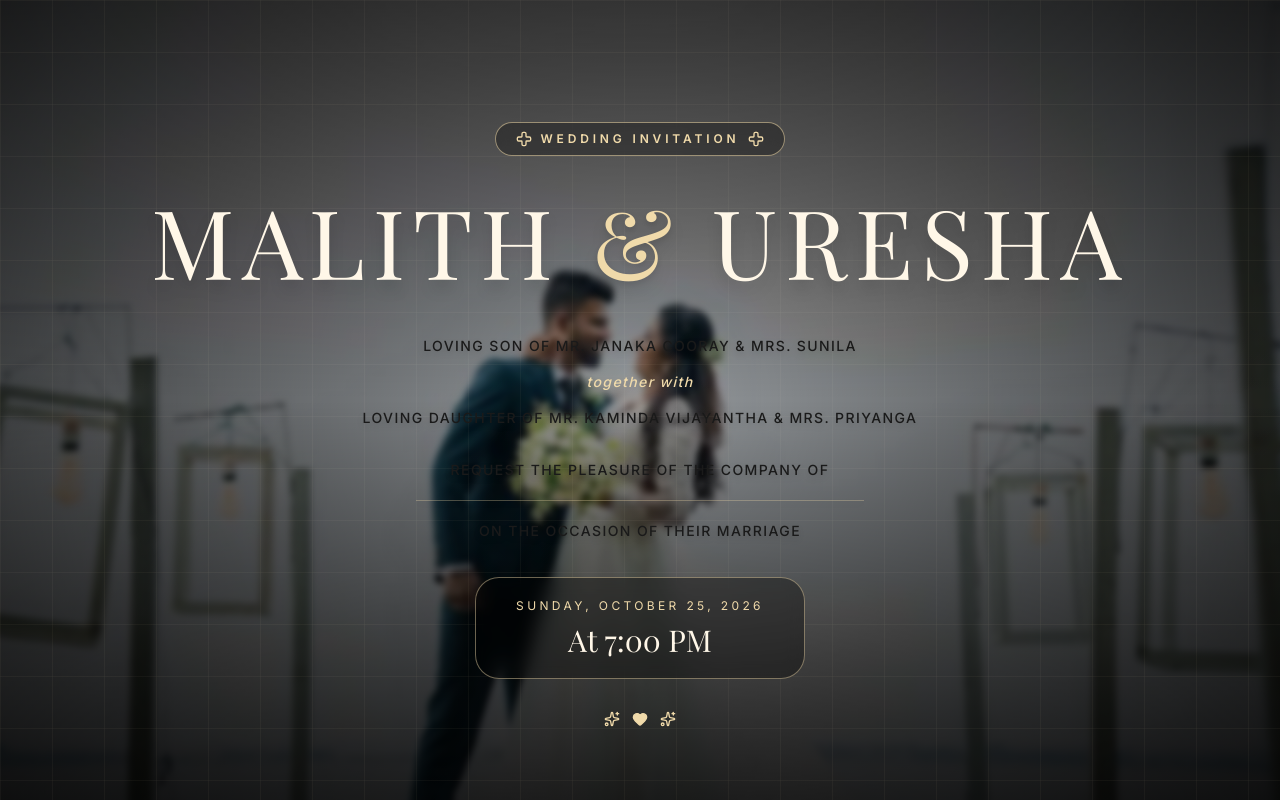
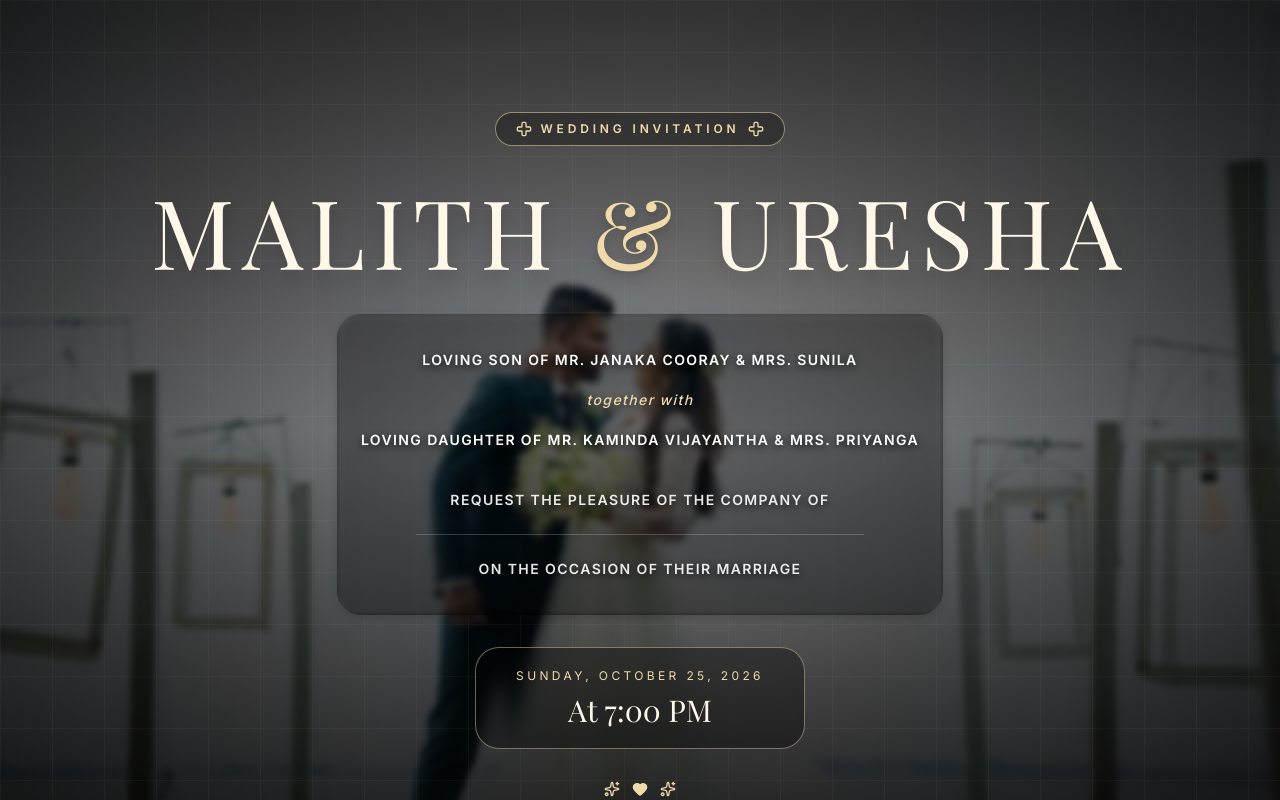
Before and after one commit to Qubion-coder/Malith-and-Uresha, a Next.js app: page / in a window 1280 px wide. Both pictures are taken after a click on the button "OPEN INVITATION". Shown: the top 800 px of the page. Built offline with nearby package versions, Linux system fonts and the light colour scheme.

Commit message:
Fix dark text issue and improve legibility in hero section

```diff
--- a/components/sections/HeroSection.tsx
+++ b/components/sections/HeroSection.tsx
@@ -68,17 +68,17 @@ export default function HeroSection() {
           initial={{ opacity: 0, y: 24 }}
           animate={inView ? { opacity: 1, y: 0 } : {}}
           transition={{ duration: 1, delay: 0.25 }}
-          className="mt-8 flex flex-col items-center max-w-3xl text-[10px] sm:text-xs md:text-sm uppercase tracking-widest leading-loose text-[#f8ead0] drop-shadow-md font-medium"
+          className="mt-6 flex flex-col items-center max-w-3xl text-[10px] sm:text-xs md:text-sm uppercase tracking-widest leading-loose text-white drop-shadow-[0_2px_4px_rgba(0,0,0,0.8)] font-semibold bg-black/20 px-6 py-8 rounded-3xl backdrop-blur-[2px]"
         >
-          <p>Loving Son of Mr. Janaka Cooray &amp; Mrs. Sunila</p>
-          <p className="my-2 italic lowercase text-[#f0daaa]">together with</p>
-          <p>Loving Daughter of Mr. Kaminda Vijayantha &amp; Mrs. Priyanga</p>
-          <p className="mt-6">Request the pleasure of the company of</p>
+          <p className="text-white drop-shadow-md">Loving Son of Mr. Janaka Cooray &amp; Mrs. Sunila</p>
+          <p className="my-3 italic lowercase text-[#f0daaa] font-medium tracking-widest">together with</p>
+          <p className="text-white drop-shadow-md">Loving Daughter of Mr. Kaminda Vijayantha &amp; Mrs. Priyanga</p>
+          <p className="mt-8 text-white/90 drop-shadow-md">Request the pleasure of the company of</p>
           {guestName && (
-            <p className="mt-4 font-semibold text-[#fff7e8] text-sm sm:text-base">{guestPrefix} {guestName}</p>
+            <p className="mt-4 font-semibold text-[#f0daaa] text-sm sm:text-base drop-shadow-md">{guestPrefix} {guestName}</p>
           )}
-          <div className="w-full max-w-md h-px bg-[#f0daaa]/30 my-4"></div>
-          <p>On the occasion of their marriage</p>
+          <div className="w-full max-w-md h-px bg-white/20 my-5"></div>
+          <p className="text-white/90 drop-shadow-md">On the occasion of their marriage</p>
         </motion.div>
 
         <motion.div
```
